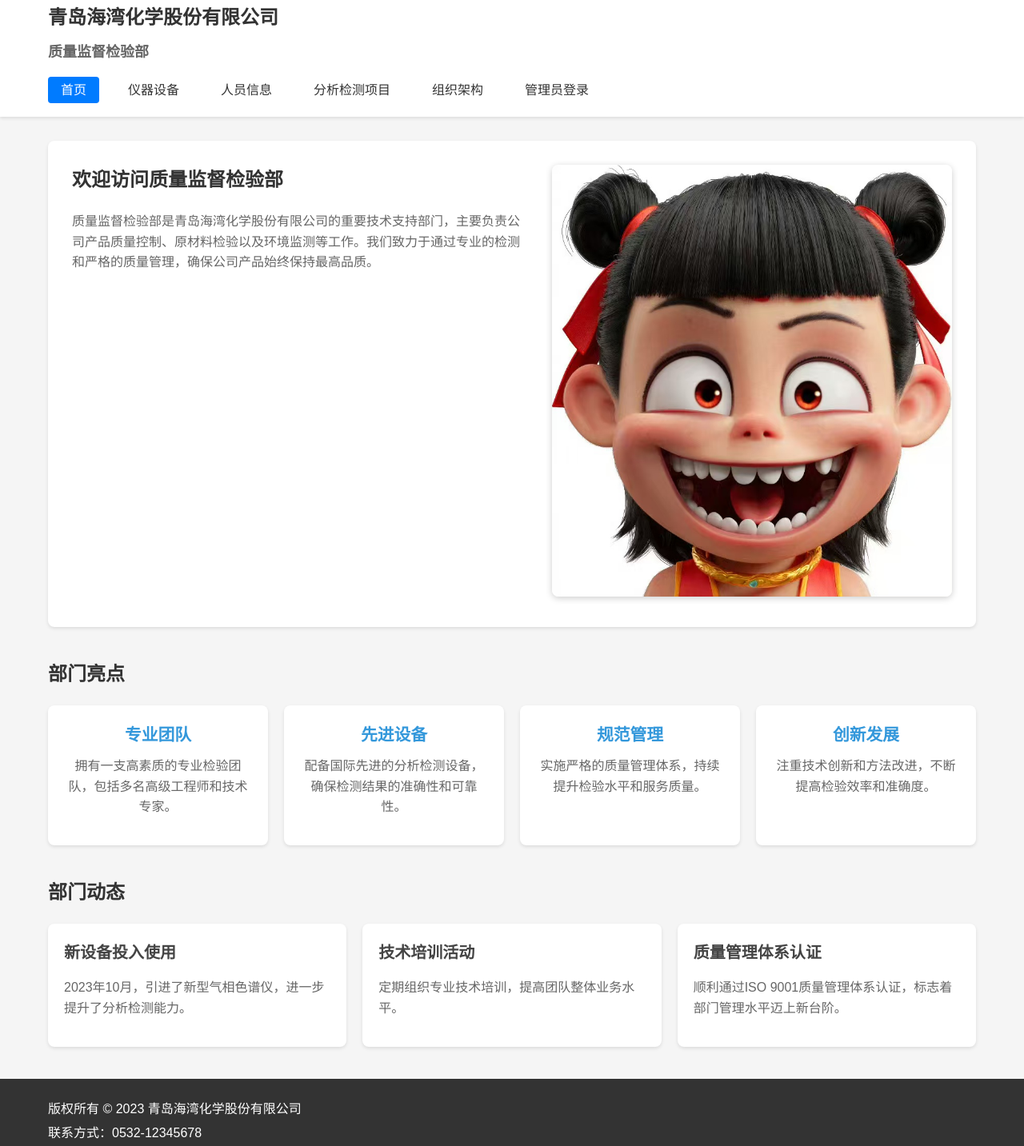
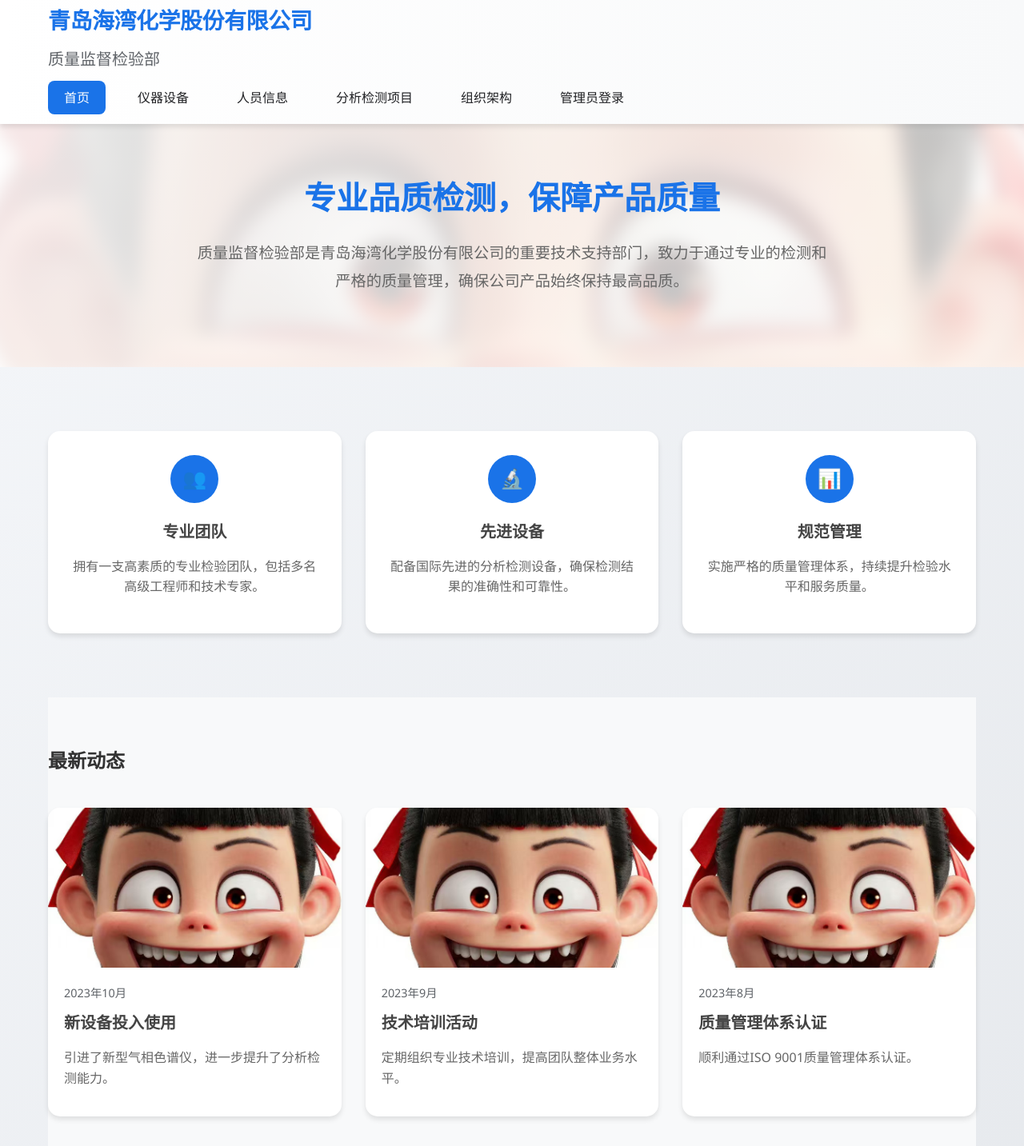
Before and after one commit to justgoinngdown/goingdown, a plain HTML site: page index.html in a window 1280 px wide. Shown: the part 17-1450 px from the top of the page at 80% size. Drawn offline with Linux system fonts and the light colour scheme.

Commit message:
全面优化网站UI界面：1. 更新全局样式 2. 优化首页布局 3. 添加动画效果 4. 改进响应式设计

```diff
--- a/css/style.css
+++ b/css/style.css
@@ -1,15 +1,29 @@
-/* 全局样式 */
+/* 全局样式优化 */
+:root {
+    --primary-color: #1a73e8;
+    --secondary-color: #34a853;
+    --accent-color: #ea4335;
+    --text-primary: #202124;
+    --text-secondary: #5f6368;
+    --background-light: #f8f9fa;
+    --shadow-sm: 0 2px 4px rgba(0,0,0,0.1);
+    --shadow-md: 0 4px 6px rgba(0,0,0,0.1);
+    --shadow-lg: 0 10px 15px rgba(0,0,0,0.1);
+    --transition-normal: all 0.3s ease;
+}
+
 * {
     margin: 0;
     padding: 0;
     box-sizing: border-box;
+    transition: var(--transition-normal);
 }
 
 body {
-    font-family: 'Microsoft YaHei', Arial, sans-serif;
+    font-family: 'Segoe UI', 'Microsoft YaHei', sans-serif;
     line-height: 1.6;
-    color: #333;
-    background-color: #f5f5f5;
+    color: var(--text-primary);
+    background: linear-gradient(135deg, #f5f7fa 0%, #e4e7eb 100%);
 }
 
 .container {
@@ -18,11 +32,14 @@ body {
     padding: 0 20px;
 }
 
-/* 头部样式 */
+/* 头部样式优化 */
 header {
-    background: #fff;
-    box-shadow: 0 2px 4px rgba(0,0,0,0.1);
-    margin-bottom: 30px;
+    background: linear-gradient(to right, #ffffff, #f8f9fa);
+    box-shadow: var(--shadow-md);
+    position: sticky;
+    top: 0;
+    z-index: 1000;
+    backdrop-filter: blur(10px);
 }
 
 header .container {
@@ -30,18 +47,21 @@ header .container {
 }
 
 header h1 {
-    font-size: 24px;
-    color: #333;
+    font-size: 28px;
+    color: var(--primary-color);
     margin-bottom: 10px;
+    font-weight: 600;
+    letter-spacing: -0.5px;
 }
 
 header h2 {
-    font-size: 18px;
-    color: #666;
+    font-size: 20px;
+    color: var(--text-secondary);
     margin-bottom: 20px;
+    font-weight: 500;
 }
 
-/* 导航样式 */
+/* 导航样式优化 */
 nav ul {
     list-style: none;
     display: flex;
@@ -51,19 +71,37 @@ nav ul {
 
 nav a {
     text-decoration: none;
-    color: #333;
-    padding: 8px 16px;
-    border-radius: 4px;
-    transition: background-color 0.3s;
+    color: var(--text-primary);
+    padding: 10px 20px;
+    border-radius: 8px;
+    font-weight: 500;
+    position: relative;
+    overflow: hidden;
+}
+
+nav a::before {
+    content: '';
+    position: absolute;
+    bottom: 0;
+    left: 0;
+    width: 100%;
+    height: 2px;
+    background-color: var(--primary-color);
+    transform: scaleX(0);
+    transition: transform 0.3s ease;
+}
+
+nav a:hover::before {
+    transform: scaleX(1);
+}
+
+nav a.active {
+    background-color: var(--primary-color);
+    color: white;
 }
 
 nav a:hover {
-    background-color: #f0f0f0;
-}
-
-nav a.active {
-    background-color: #007bff;
-    color: white;
+    background-color: rgba(26, 115, 232, 0.1);
 }
 
 /* 主体内容样式 */
@@ -92,27 +130,28 @@ p {
     color: #666;
 }
 
-/* 页脚样式 */
+/* 页脚样式优化 */
 footer {
-    background: #333;
+    background: linear-gradient(to right, #202124, #303134);
     color: #fff;
-    padding: 20px 0;
-    margin-top: 40px;
+    padding: 40px 0;
+    margin-top: 60px;
 }
 
 footer p {
-    color: #fff;
+    color: rgba(255,255,255,0.8);
     margin: 5px 0;
+    font-size: 14px;
 }
 
-/* 响应式设计 */
+/* 响应式优化 */
 @media (max-width: 768px) {
     header h1 {
-        font-size: 20px;
+        font-size: 24px;
     }
 
     header h2 {
-        font-size: 16px;
+        font-size: 18px;
     }
 
     nav ul {
@@ -132,58 +171,98 @@ footer p {
     .welcome-image {
         max-width: 100%;
     }
+
+    .card {
+        padding: 20px;
+    }
 }
 
-/* 通用卡片样式 */
+/* 通用卡片样式优化 */
 .card {
     background: white;
-    padding: 20px;
-    border-radius: 8px;
-    box-shadow: 0 2px 4px rgba(0,0,0,0.1);
+    padding: 25px;
+    border-radius: 12px;
+    box-shadow: var(--shadow-md);
     margin-bottom: 20px;
+    border: 1px solid rgba(0,0,0,0.1);
+    transform: translateY(0);
+    transition: transform 0.3s ease, box-shadow 0.3s ease;
 }
 
-/* 表单样式 */
+.card:hover {
+    transform: translateY(-5px);
+    box-shadow: var(--shadow-lg);
+}
+
+/* 表单样式优化 */
 .form-group {
-    margin-bottom: 15px;
+    margin-bottom: 20px;
 }
 
 .form-group label {
     display: block;
-    margin-bottom: 5px;
-    font-weight: bold;
+    margin-bottom: 8px;
+    font-weight: 500;
+    color: var(--text-primary);
 }
 
 .form-group input,
 .form-group textarea,
 .form-group select {
     width: 100%;
-    padding: 8px;
-    border: 1px solid #ddd;
-    border-radius: 4px;
-    font-size: 14px;
+    padding: 12px;
+    border: 2px solid #e0e0e0;
+    border-radius: 8px;
+    font-size: 16px;
+    transition: all 0.3s ease;
 }
 
-.form-buttons {
-    margin-top: 20px;
+.form-group input:focus,
+.form-group textarea:focus,
+.form-group select:focus {
+    border-color: var(--primary-color);
+    box-shadow: 0 0 0 3px rgba(26,115,232,0.2);
+    outline: none;
 }
 
+/* 按钮样式优化 */
 button {
-    padding: 8px 16px;
+    padding: 12px 24px;
     border: none;
-    border-radius: 4px;
+    border-radius: 8px;
     cursor: pointer;
-    font-size: 14px;
-    transition: background-color 0.3s;
+    font-weight: 500;
+    letter-spacing: 0.5px;
+    transition: all 0.3s ease;
+    position: relative;
+    overflow: hidden;
+}
+
+button::before {
+    content: '';
+    position: absolute;
+    top: 50%;
+    left: 50%;
+    width: 0;
+    height: 0;
+    background: rgba(255,255,255,0.2);
+    border-radius: 50%;
+    transform: translate(-50%, -50%);
+    transition: width 0.6s ease, height 0.6s ease;
+}
+
+button:hover::before {
+    width: 300px;
+    height: 300px;
 }
 
 button[type="submit"] {
-    background: #007bff;
+    background: var(--primary-color);
     color: white;
 }
 
 button[type="submit"]:hover {
-    background: #0056b3;
+    background: #1557b0;
 }
 
 button.cancel {
@@ -289,14 +368,6 @@ button.cancel:hover {
     gap: 20px;
     max-width: 800px;
     margin: 0 auto;
-}
-
-.form-group input:focus,
-.form-group select:focus,
-.form-group textarea:focus {
-    border-color: #3498db;
-    outline: none;
-    box-shadow: 0 0 5px rgba(52, 152, 219, 0.3);
 }
 
 .form-group textarea {
@@ -643,3 +714,19 @@ img {
         transform: translateY(0);
     }
 }
+
+/* 动画效果 */
+@keyframes fadeInUp {
+    from {
+        opacity: 0;
+        transform: translateY(20px);
+    }
+    to {
+        opacity: 1;
+        transform: translateY(0);
+    }
+}
+
+.animate-fadeInUp {
+    animation: fadeInUp 0.6s ease-out;
+}
--- a/index.html
+++ b/index.html
@@ -6,61 +6,160 @@
     <title>青岛海湾化学股份有限公司 - 质量监督检验部</title>
     <link rel="stylesheet" href="css/style.css">
     <style>
-        .welcome {
-            display: flex;
-            align-items: start;
+        .hero-section {
+            background: linear-gradient(135deg, rgba(255,255,255,0.9) 0%, rgba(255,255,255,0.7) 100%);
+            padding: 60px 0;
+            margin-bottom: 40px;
+            position: relative;
+            overflow: hidden;
+        }
+
+        .hero-section::before {
+            content: '';
+            position: absolute;
+            top: 0;
+            left: 0;
+            right: 0;
+            bottom: 0;
+            background: url('images/department.jpg') center/cover;
+            z-index: -1;
+            filter: blur(10px);
+            transform: scale(1.1);
+        }
+
+        .hero-content {
+            max-width: 800px;
+            margin: 0 auto;
+            text-align: center;
+            color: var(--text-primary);
+        }
+
+        .hero-content h1 {
+            font-size: 2.5rem;
+            margin-bottom: 20px;
+            color: var(--primary-color);
+        }
+
+        .hero-content p {
+            font-size: 1.2rem;
+            line-height: 1.8;
+            margin-bottom: 30px;
+        }
+
+        .features-grid {
+            display: grid;
+            grid-template-columns: repeat(auto-fit, minmax(280px, 1fr));
             gap: 30px;
-            margin-bottom: 40px;
+            padding: 40px 0;
+        }
+
+        .feature-card {
             background: white;
             padding: 30px;
-            border-radius: 8px;
-            box-shadow: 0 2px 4px rgba(0,0,0,0.1);
-        }
-        .welcome-content {
-            flex: 1;
-        }
-        .welcome-image {
-            flex: 1;
-            max-width: 500px;
-        }
-        .welcome-image img {
-            width: 100%;
-            height: auto;
-            border-radius: 8px;
-            box-shadow: 0 2px 8px rgba(0,0,0,0.2);
+            border-radius: 15px;
+            box-shadow: var(--shadow-md);
+            text-align: center;
             transition: transform 0.3s ease;
         }
-        .welcome-image img:hover {
-            transform: scale(1.02);
+
+        .feature-card:hover {
+            transform: translateY(-10px);
         }
-        .highlight-grid {
-            display: grid;
-            grid-template-columns: repeat(auto-fit, minmax(250px, 1fr));
-            gap: 20px;
-            margin-top: 20px;
+
+        .feature-icon {
+            width: 60px;
+            height: 60px;
+            margin: 0 auto 20px;
+            background: var(--primary-color);
+            border-radius: 50%;
+            display: flex;
+            align-items: center;
+            justify-content: center;
+            color: white;
+            font-size: 24px;
         }
-        .highlight-item {
-            background: white;
-            padding: 20px;
-            border-radius: 8px;
-            box-shadow: 0 2px 4px rgba(0,0,0,0.1);
+
+        .news-section {
+            padding: 60px 0;
+            background: var(--background-light);
         }
-        .news-list {
+
+        .news-grid {
             display: grid;
             grid-template-columns: repeat(auto-fit, minmax(300px, 1fr));
-            gap: 20px;
-            margin-top: 20px;
+            gap: 30px;
+            margin-top: 40px;
         }
-        .news-item {
+
+        .news-card {
             background: white;
+            border-radius: 15px;
+            overflow: hidden;
+            box-shadow: var(--shadow-md);
+            transition: transform 0.3s ease;
+        }
+
+        .news-card:hover {
+            transform: translateY(-10px);
+        }
+
+        .news-image {
+            height: 200px;
+            overflow: hidden;
+        }
+
+        .news-image img {
+            width: 100%;
+            height: 100%;
+            object-fit: cover;
+            transition: transform 0.3s ease;
+        }
+
+        .news-card:hover .news-image img {
+            transform: scale(1.1);
+        }
+
+        .news-content {
             padding: 20px;
-            border-radius: 8px;
-            box-shadow: 0 2px 4px rgba(0,0,0,0.1);
+        }
+
+        .news-date {
+            color: var(--text-secondary);
+            font-size: 0.9rem;
+            margin-bottom: 10px;
+        }
+
+        .cta-section {
+            text-align: center;
+            padding: 80px 0;
+            background: linear-gradient(135deg, var(--primary-color) 0%, #1557b0 100%);
+            color: white;
+            margin-top: 60px;
+        }
+
+        .cta-content {
+            max-width: 600px;
+            margin: 0 auto;
+        }
+
+        .cta-button {
+            display: inline-block;
+            padding: 15px 30px;
+            background: white;
+            color: var(--primary-color);
+            text-decoration: none;
+            border-radius: 30px;
+            font-weight: 600;
+            margin-top: 30px;
+            transition: transform 0.3s ease;
+        }
+
+        .cta-button:hover {
+            transform: scale(1.05);
         }
     </style>
 </head>
 <body>
-    <!-- 头部 -->
     <header>
         <div class="container">
             <h1>青岛海湾化学股份有限公司</h1>
@@ -78,60 +177,79 @@
         </div>
     </header>
 
-    <!-- 主体内容 -->
+    <section class="hero-section">
+        <div class="container">
+            <div class="hero-content">
+                <h1>专业品质检测，保障产品质量</h1>
+                <p>质量监督检验部是青岛海湾化学股份有限公司的重要技术支持部门，致力于通过专业的检测和严格的质量管理，确保公司产品始终保持最高品质。</p>
+            </div>
+        </div>
+    </section>
+
     <main class="container">
-        <section class="welcome">
-            <div class="welcome-content">
-                <h2>欢迎访问质量监督检验部</h2>
-                <p>质量监督检验部是青岛海湾化学股份有限公司的重要技术支持部门，主要负责公司产品质量控制、原材料检验以及环境监测等工作。我们致力于通过专业的检测和严格的质量管理，确保公司产品始终保持最高品质。</p>
+        <section class="features-grid">
+            <div class="feature-card animate-fadeInUp">
+                <div class="feature-icon">👥</div>
+                <h3>专业团队</h3>
+                <p>拥有一支高素质的专业检验团队，包括多名高级工程师和技术专家。</p>
             </div>
-            <div class="welcome-image">
-                <img src="images/department.jpg" alt="质量监督检验部工作场景" title="质量监督检验部">
+            <div class="feature-card animate-fadeInUp" style="animation-delay: 0.2s">
+                <div class="feature-icon">🔬</div>
+                <h3>先进设备</h3>
+                <p>配备国际先进的分析检测设备，确保检测结果的准确性和可靠性。</p>
+            </div>
+            <div class="feature-card animate-fadeInUp" style="animation-delay: 0.4s">
+                <div class="feature-icon">📊</div>
+                <h3>规范管理</h3>
+                <p>实施严格的质量管理体系，持续提升检验水平和服务质量。</p>
             </div>
         </section>
 
-        <section class="highlights">
-            <h2>部门亮点</h2>
-            <div class="highlight-grid">
-                <div class="highlight-item">
-                    <h3>专业团队</h3>
-                    <p>拥有一支高素质的专业检验团队，包括多名高级工程师和技术专家。</p>
-                </div>
-                <div class="highlight-item">
-                    <h3>先进设备</h3>
-                    <p>配备国际先进的分析检测设备，确保检测结果的准确性和可靠性。</p>
-                </div>
-                <div class="highlight-item">
-                    <h3>规范管理</h3>
-                    <p>实施严格的质量管理体系，持续提升检验水平和服务质量。</p>
-                </div>
-                <div class="highlight-item">
-                    <h3>创新发展</h3>
-                    <p>注重技术创新和方法改进，不断提高检验效率和准确度。</p>
-                </div>
+        <section class="news-section">
+            <h2>最新动态</h2>
+            <div class="news-grid">
+                <article class="news-card animate-fadeInUp">
+                    <div class="news-image">
+                        <img src="images/department.jpg" alt="新设备">
+                    </div>
+                    <div class="news-content">
+                        <div class="news-date">2023年10月</div>
+                        <h3>新设备投入使用</h3>
+                        <p>引进了新型气相色谱仪，进一步提升了分析检测能力。</p>
+                    </div>
+                </article>
+                <article class="news-card animate-fadeInUp" style="animation-delay: 0.2s">
+                    <div class="news-image">
+                        <img src="images/department.jpg" alt="技术培训">
+                    </div>
+                    <div class="news-content">
+                        <div class="news-date">2023年9月</div>
+                        <h3>技术培训活动</h3>
+                        <p>定期组织专业技术培训，提高团队整体业务水平。</p>
+                    </div>
+                </article>
+                <article class="news-card animate-fadeInUp" style="animation-delay: 0.4s">
+                    <div class="news-image">
+                        <img src="images/department.jpg" alt="认证">
+                    </div>
+                    <div class="news-content">
+                        <div class="news-date">2023年8月</div>
+                        <h3>质量管理体系认证</h3>
+                        <p>顺利通过ISO 9001质量管理体系认证。</p>
+                    </div>
+                </article>
             </div>
         </section>
 
-        <section class="news">
-            <h2>部门动态</h2>
-            <div class="news-list">
-                <article class="news-item">
-                    <h3>新设备投入使用</h3>
-                    <p>2023年10月，引进了新型气相色谱仪，进一步提升了分析检测能力。</p>
-                </article>
-                <article class="news-item">
-                    <h3>技术培训活动</h3>
-                    <p>定期组织专业技术培训，提高团队整体业务水平。</p>
-                </article>
-                <article class="news-item">
-                    <h3>质量管理体系认证</h3>
-                    <p>顺利通过ISO 9001质量管理体系认证，标志着部门管理水平迈上新台阶。</p>
-                </article>
+        <section class="cta-section">
+            <div class="cta-content">
+                <h2>加入我们的团队</h2>
+                <p>我们始终欢迎优秀的人才加入，一起为提升产品质量而努力。</p>
+                <a href="staff.html" class="cta-button">了解更多</a>
             </div>
         </section>
     </main>
 
-    <!-- 页脚 -->
     <footer>
         <div class="container">
             <p>版权所有 &copy; 2023 青岛海湾化学股份有限公司</p>
```
